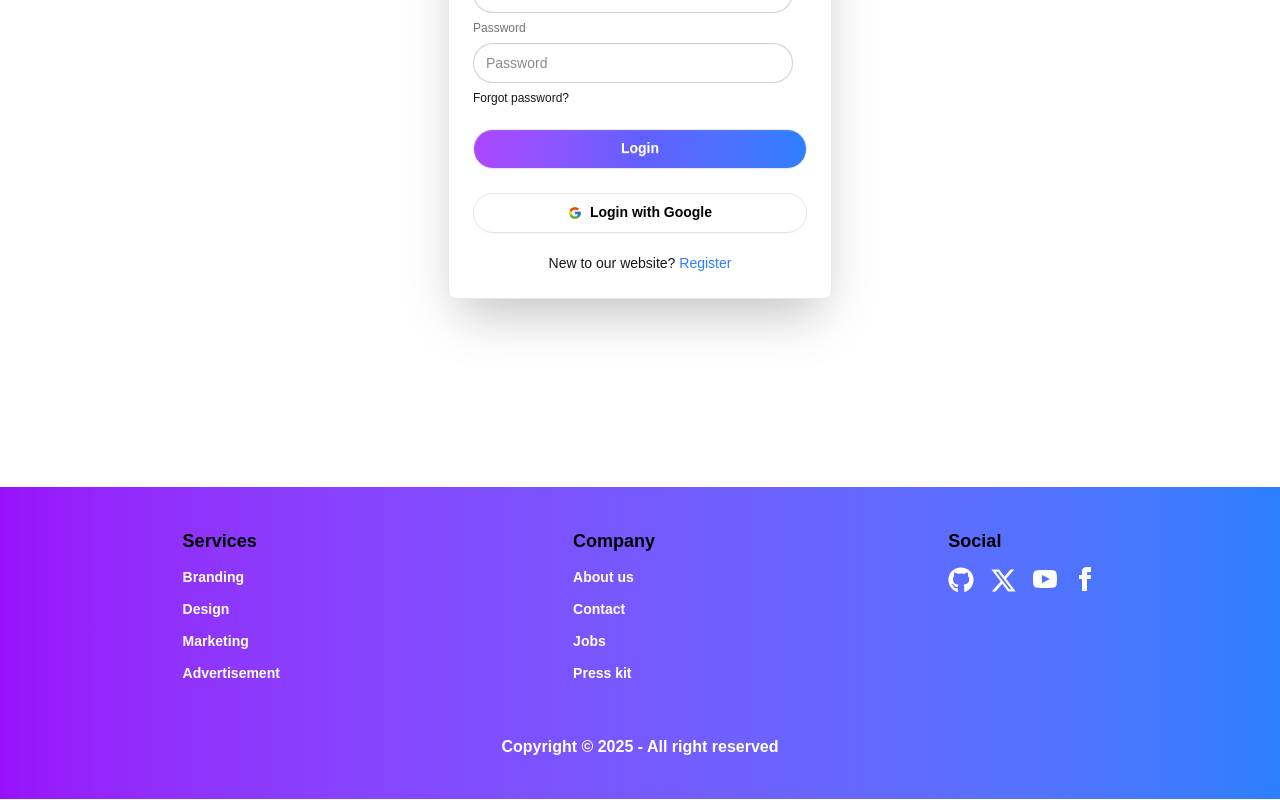
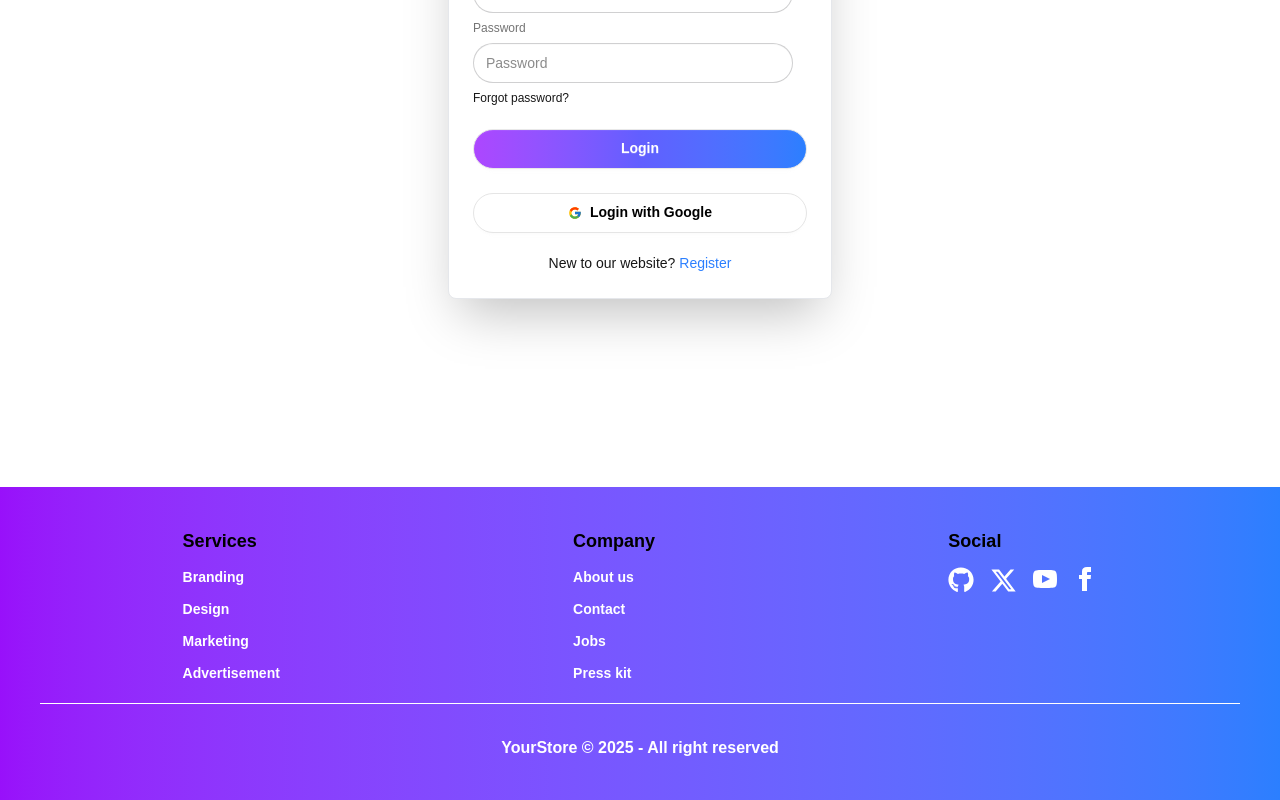
Before and after one commit to Fahim20223/e-Commerce-client, a Next.js app: page /pages/login in a window 1280 px wide. Shown: the part 386-1186 px from the top of the page. Built offline with nearby package versions, Linux system fonts and the light colour scheme; no server answers.

Commit message:
added footer copywrite

```diff
--- a/app/components/Footer.jsx
+++ b/app/components/Footer.jsx
@@ -54,8 +54,9 @@ export default function Footer() {
           </nav>
         </div>
       </div>
+      <hr />
       <p className="text-center mt-8">
-        Copyright © {new Date().getFullYear()} - All right reserved
+        YourStore © {new Date().getFullYear()} - All right reserved
       </p>
     </div>
   );
```
